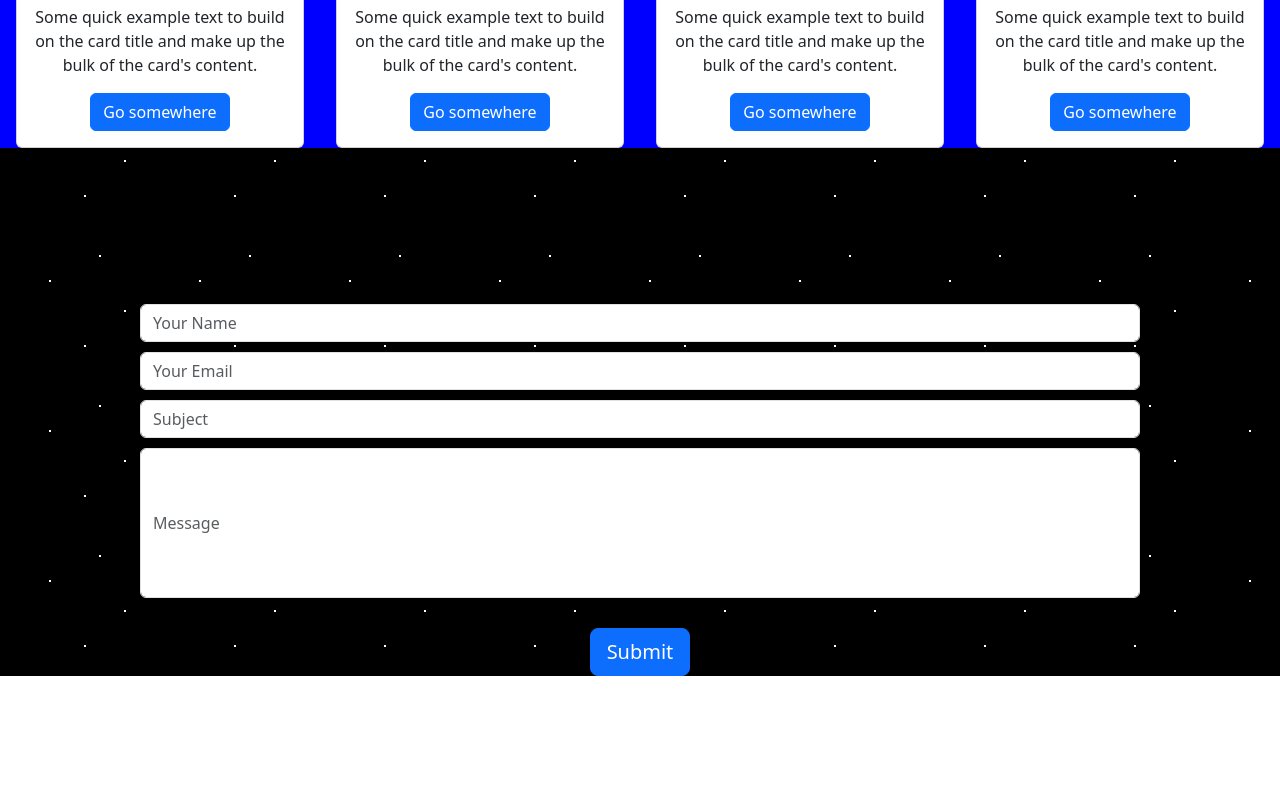
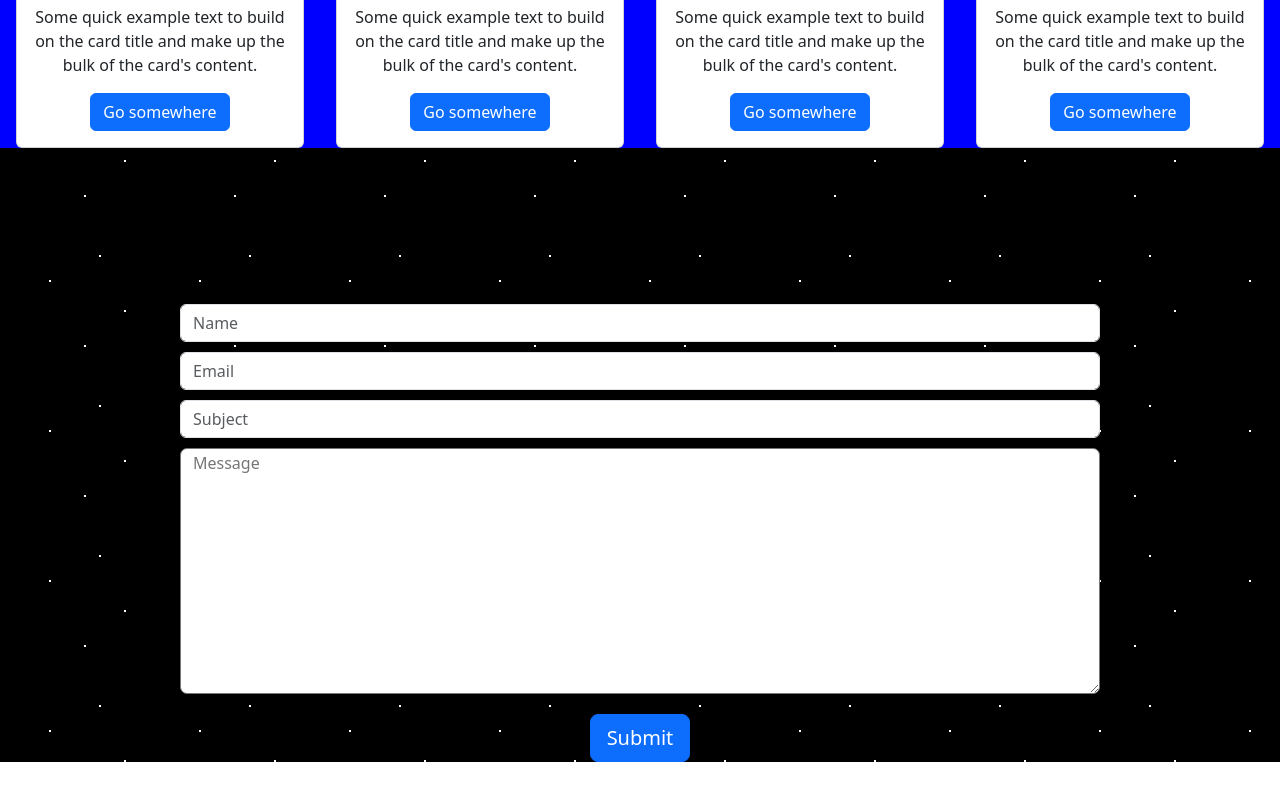
Before and after one commit to naviza/stellar-odyssey, a React (Create React App) app in the folder stellar-odyssey-frontend/: page / in a window 1280 px wide. Shown: the part 1389-2189 px from the top of the page. Before the commit the page ends 2165 px from the top, so only its background shows below. Built offline with nearby package versions, Linux system fonts and the light colour scheme.

Commit message:
footer adjustments

```diff
--- a/stellar-odyssey-frontend/src/components/Footer.js
+++ b/stellar-odyssey-frontend/src/components/Footer.js
@@ -17,26 +17,25 @@ function Footer() {
       >
         Contact Us
       </h1>
-      <div style={{ display: 'flex', justifyContent: 'space-around', marginBottom: '20px' }}>
+      <div style={{ display: 'flex', justifyContent: 'center', marginBottom: '20px' }}>
+        <div style={{ width: '70%' }}>
           <Form>
-          <Row style={{marginBottom: '10px' }}>
-            <Form.Control placeholder="Your Name" />
+            <Row style={{ marginBottom: '10px' }}>
+              <Form.Control placeholder="Name" />
             </Row>
-          <Row style={{marginBottom: '10px' }}>
-            <Form.Control placeholder="Your Email" />
+            <Row style={{ marginBottom: '10px' }}>
+              <Form.Control placeholder="Email" />
             </Row>
-          <Row style={{marginBottom: '10px' }}>
+            <Row style={{ marginBottom: '10px' }}>
               <Form.Control placeholder="Subject" />
             </Row>
-          <Row style={{marginBottom: '10px' }}>
-            <Form.Control
-              placeholder="Message"
-              style={{ height: '150px', width: '1000px' }}
-            />
+            <Row>
+              <textarea rows="10" name="message" placeholder="Message" style={{ borderRadius: '7px' }}></textarea>
             </Row>
           </Form>
         </div>
-      <div style={{ display: 'flex', justifyContent: 'space-around', marginTop: '20px', marginBottom: '100px' }}>
+      </div>
+      <div style={{ display: 'flex', justifyContent: 'center', marginTop: '20px', marginBottom: '100px' }}>
         <div className="d-grid gap-2">
           <Button variant="primary" size="lg">
             Submit
```
Lines whose indentation alone changed are shown as unchanged.
